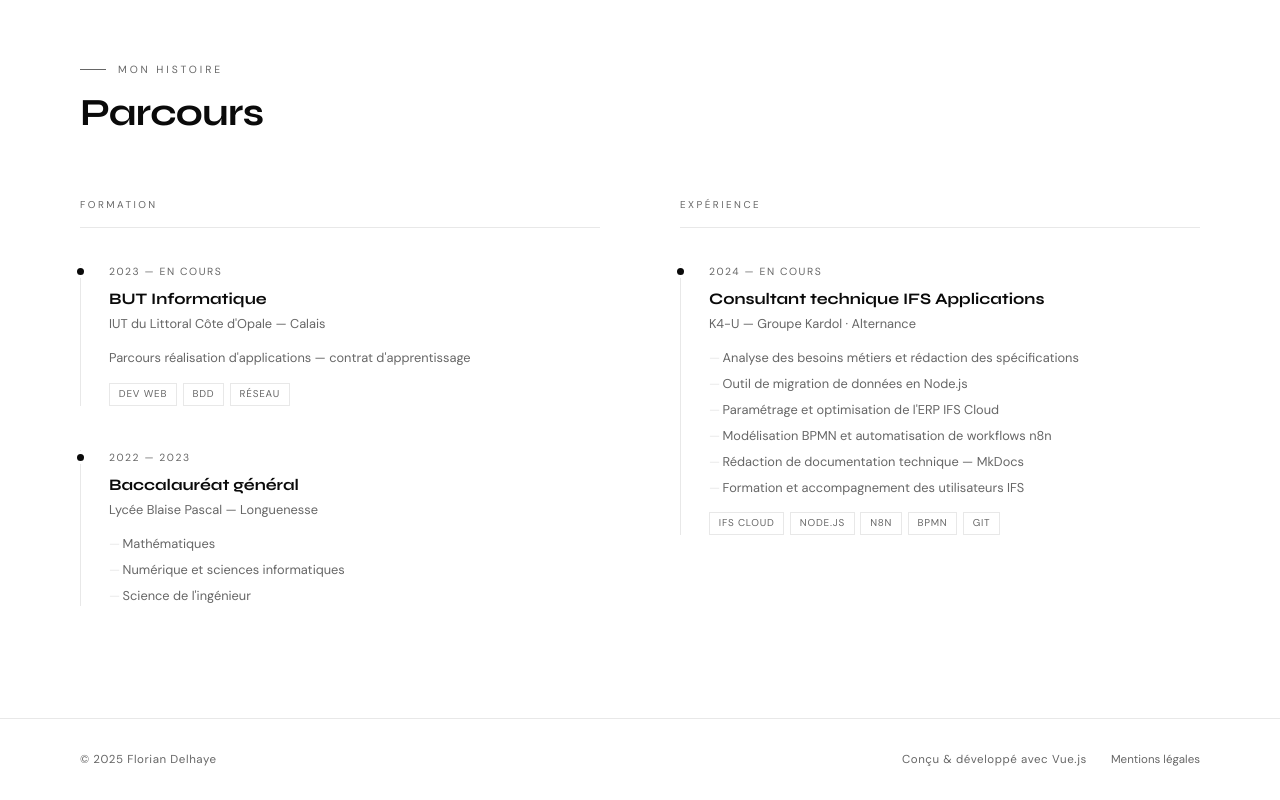
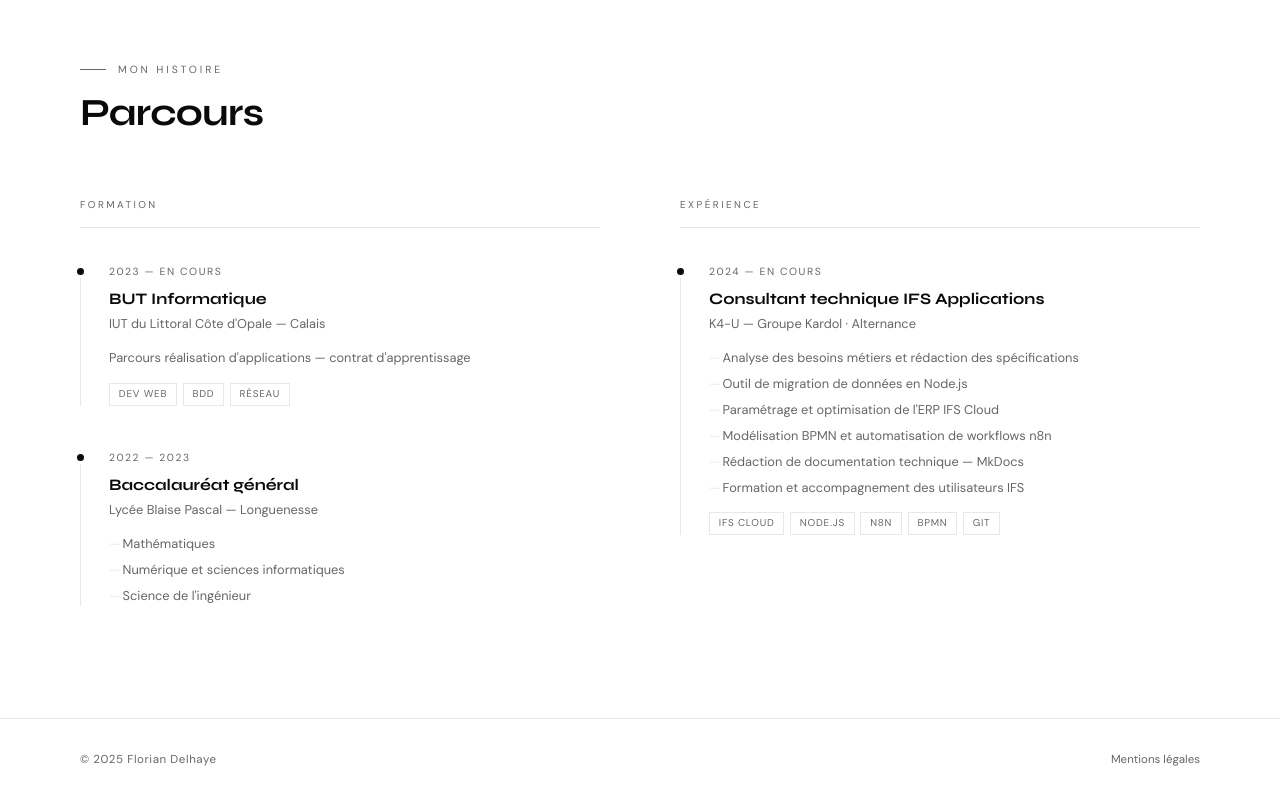
Before and after one commit to Le-guerrier-noir/portfolio, a Vue app: page / in a window 1280 px wide. Shown: the part 1386-2186 px from the top of the page. Built offline with nearby package versions, Linux system fonts and the light colour scheme.

Commit message:
fix animations

```diff
--- a/src/components/AppFooter.vue
+++ b/src/components/AppFooter.vue
@@ -2,7 +2,6 @@
   <footer class="footer">
     <p>© 2025 Florian Delhaye</p>
     <div class="footer-right">
-      <p>{{ t('footer.made') }}</p>
       <RouterLink to="/legal" class="legal-link">{{ t('footer.legal') }}</RouterLink>
     </div>
   </footer>
```
